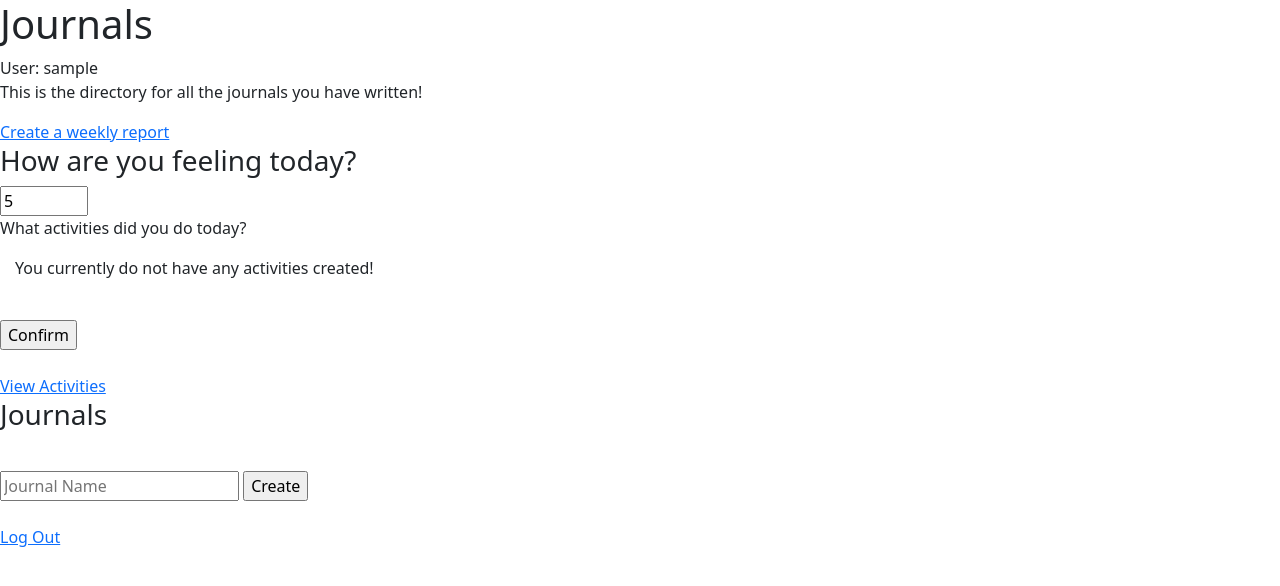
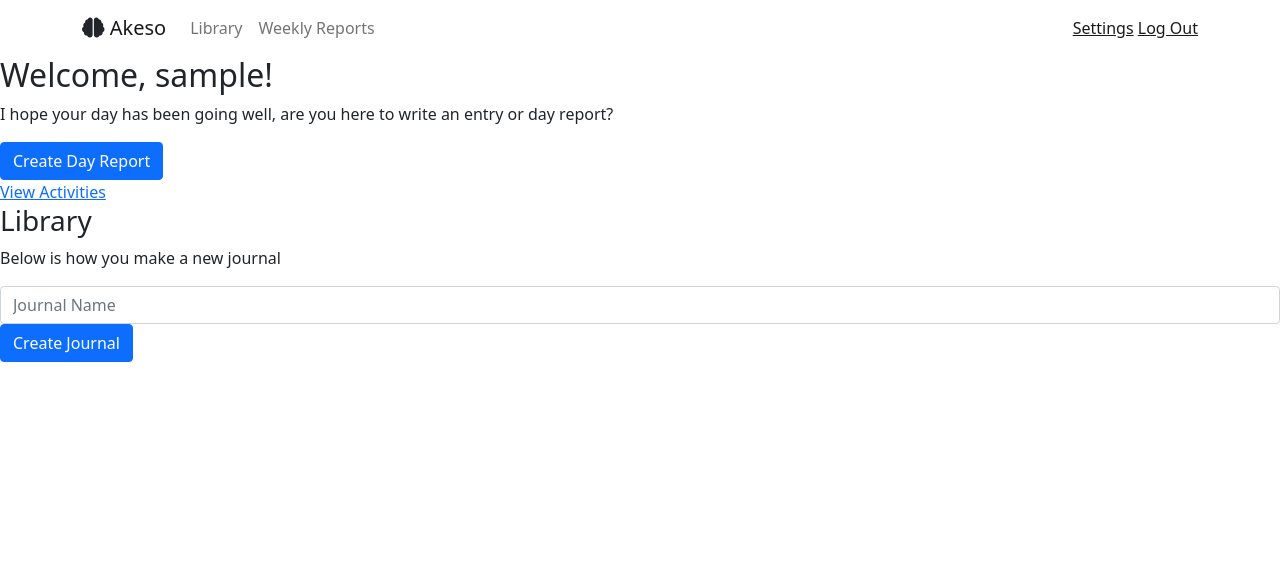
Before and after one commit to Athcns/akeso-site, a Django app: page /journals/ in a window 1280 px wide. Shown: the top 586 px of the page. Run offline with Django 3.2, Linux system fonts and the light colour scheme; the visitor is signed in with stand-in values (Sample User, id 1); data comes from the database, SQL or seed files in the repository; data that the repository does not hold is empty; parts of the project's set-up code (start-up, migrations or seed data) failed here and were passed over; some libraries are stand-ins or nearby versions.

Commit message:
Working on making the site visually appealing for users

```diff
--- a/akeso/journal/templates/journal/layout.html
+++ b/akeso/journal/templates/journal/layout.html
@@ -3,10 +3,49 @@
 <head>
     <meta charset="UTF-8">
     <title>Journal</title>
+    {% load static %}
+    <link rel="stylesheet" href="{% static 'css/navbar.css' %}">
+    <link rel="stylesheet" href="{% static 'css/library.css' %}">
+    <link rel="stylesheet" href="{% static 'css/create.css' %}">
+    <link rel="stylesheet" href="{% static 'css/entry.css' %}">
+    <link rel="stylesheet" href="{% static 'css/journal.css' %}">
+    <link rel="stylesheet" href="{% static 'css/activity.css' %}">
+
+    <link rel="stylesheet" href="https://fonts.googleapis.com/css?family=Source+Sans+Pro:300,400,700">
+    <link rel="stylesheet" href="https://use.fontawesome.com/releases/v5.12.0/css/all.css">
+    <link rel="stylesheet" href="https://cdnjs.cloudflare.com/ajax/libs/font-awesome/4.7.0/css/font-awesome.min.css">
+    <link rel="stylesheet" href="assets/fonts/fontawesome5-overrides.min.css">
     <link href="https://cdn.jsdelivr.net/npm/bootstrap@5.1.3/dist/css/bootstrap.min.css" rel="stylesheet" integrity="sha384-1BmE4kWBq78iYhFldvKuhfTAU6auU8tT94WrHftjDbrCEXSU1oBoqyl2QvZ6jIW3" crossorigin="anonymous">
     <script src="https://cdn.jsdelivr.net/npm/bootstrap@5.1.3/dist/js/bootstrap.bundle.min.js" integrity="sha384-ka7Sk0Gln4gmtz2MlQnikT1wXgYsOg+OMhuP+IlRH9sENBO0LRn5q+8nbTov4+1p" crossorigin="anonymous"></script>
 </head>
 <body>
+    <nav class="navbar navbar-light navbar-expand-md navigation-clean-button">
+        <div class="container">
+            <div class="brands"></div>
+            <div class="logo" style="font-size: 20px;">
+                <i class="fas fa-brain"></i>
+                <a class="navbar-brand" href="#">Akeso</a>
+            </div>
+            <button data-bs-toggle="collapse" class="navbar-toggler" data-bs-target="#navcol-1">
+                <span class="visually-hidden">Toggle navigation</span>
+                <span class="navbar-toggler-icon"></span>
+            </button>
+            <div class="collapse navbar-collapse" id="navcol-1">
+                <ul class="navbar-nav me-auto">
+                    <li class="nav-item">
+                        <a class="nav-link" href="{% url 'index' %}">Library</a>
+                    </li>
+                    <li class="nav-item">
+                        <a class="nav-link" href="#">Weekly Reports</a>
+                    </li>
+                </ul>
+                <span class="navbar-text actions">
+                    <a class="navlink" href="#">Settings</a>
+                    <a class="navlink" href="{% url 'logout' %}">Log Out</a>
+                </span>
+            </div>
+        </div>
+    </nav>
     {% block body %}
 
     {% endblock %}
--- a/akeso/journal/templates/journal/library.html
+++ b/akeso/journal/templates/journal/library.html
@@ -1,64 +1,91 @@
 {% extends 'journal/layout.html' %}
 
 {% block body %}
-    <h1>Journals</h1>
-    <div>User: {{ request.user.username }}</div>
-    <p>This is the directory for all the journals you have written!</p>
+    <section>
+        <div class="library-head">
+            <h2>Welcome, {{ request.user.username }}!</h2>
+            <p>I hope your day has been going well, are you here to write an entry or day report?</p>
 
-    {% if not weekly_report %}
-        <a href="{% url 'createWeeklyReport' %}">Create a weekly report</a>
-    {% else %}
-        <p>You have already made a weekly report!</p>
-        <a href="{% url 'deleteWeeklyReport' %}">Remake a weekly report</a>
-    {% endif %}
+            {% if not daily_mood %}
+            <div class="day-report">
 
-    <br>
-    <!-- TODO: Insert a way to add your mood for the day using the "mood" function as well as the mood model -->
-    {% if not daily_mood %}
-    <form action="{% url 'mood' %}" method="POST">
+                <button class="btn btn-primary" type="button" data-bs-toggle="modal" data-bs-target="#dayReport">
+                    Create Day Report
+                </button>
+
+                <div class="modal fade" tabindex="-1" id="dayReport" aria-labelledby="userDayReport" aria-hidden="true">
+                    <div class="modal-dialog">
+                        <div class="modal-content">
+
+                            <div class="modal-header">
+                                <h4 class="modal-title" id="userDayReport">Day Report</h4>
+                                <p class="date">Current Date</p>
+                                <button type="button" class="btn-close" data-bs-dismiss="modal" aria-label="Close"></button>
+                            </div>
+
+                            <form method="post" action="{% url 'mood' %}">
                                 {% csrf_token %}
-        <h3>How are you feeling today?</h3>
-        <input type="number" name="mood_scale" placeholder="1 - 10" max="10" min="1" value="5">
+                                <div class="modal-body">
+                                        <p>How are your feeling today?</p><input class="form-control" type="number" name="mood_scale" placeholder="1-10" max="10" min="1" value="5">
+                                        <p>What activities did you do today?</p>
 
-        <p>What activities did you do today?</p>
                                         {% if activities %}
                                             {% for activity in activities %}
-                <input type="checkbox" name="activity" value="{{ activity.name }}">
-                <label for="activity">{{ activity.name }}</label>
+                                                <div class="row">
+                                                    <div class="col activity-col">
+                                                        <div class="form-check">
+                                                            <input class="form-check-input" type="checkbox" name="activity" value="{{ activity.name }}">
+                                                            <label class="form-check-label" for="activity">{{ activity.name }}</label>
+                                                        </div>
+                                                    </div>
+                                                </div>
                                             {% endfor %}
                                         {% else %}
-        <p style="text-indent: 15px">You currently do not have any activities created!</p>
+                                            <p>You currently do not have any activities created!</p>
                                         {% endif %}
-        <br>
-        <input type="submit" value="Confirm">
+                                </div>
+                                <div class="modal-footer">
+                                    <button class="btn btn-primary" type="submit">Make Report</button>
+                                </div>
+
                             </form>
+                        </div>
+                    </div>
+                </div>
+            </div>
+        </div>
         {% else %}
         <p>It seems that you have made a mood report today!</p>
         <a href="{% url 'deleteMood' %}">Recreate</a>
         {% endif %}
-    <br>
 
         <a href="{% url 'viewActivity' %}">View Activities</a>
 
-    <br>
-    <h3>Journals</h3>
-    <ul>
+        <div class="library">
+            <h3 class="library-title">Library</h3>
+            <div class="container">
                 {% for journal in journals %}
-            <li>
-                <a href="{% url 'viewJournal' journalID=journal.id %}">
-                    Journal {{ journal.id }}: {{ journal.name }}
+                    <div class="row">
+                        <div class="col journal-row">
+                            <a class="journal-name" href="{% url 'viewJournal' journalID=journal.id %}">
+                                {{ journal.name }}
                             </a>
-            </li>
+                            <p class="journal-access">
+                                Accessed Date
+                            </p>
+                        </div>
+                    </div>
                 {% endfor %}
-    </ul>
+            </div>
+        </div>
 
-    <br>
-    <form action="{% url 'createJournal' %}" method="POST">
+        <div class="create-journal">
+            <p>Below is how you make a new journal</p>
+            <form method="post" action="{% url 'createJournal' %}">
                 {% csrf_token %}
-        <input type="text" name="journalName" placeholder="Journal Name">
-        <input type="submit" value="Create">
+                <input class="form-control journal-input" type="text" name="journalName" placeholder="Journal Name">
+                <button class="btn btn-primary" type="submit">Create Journal</button>
             </form>
-    <br>
-
-    <a href="{% url 'logout' %}">Log Out</a>
+        </div>
+    </section>
 {% endblock %}
```
Also changed, not shown: akeso/journal/templates/journal/activity.html (+29 -25 lines), akeso/journal/templates/journal/create.html (+18 -11 lines), akeso/journal/templates/journal/entry.html (+14 -8 lines), akeso/journal/templates/journal/journal.html (+19 -11 lines), akeso/akeso/settings.py (line endings or trailing spaces). Lines whose indentation alone changed are shown as unchanged.
